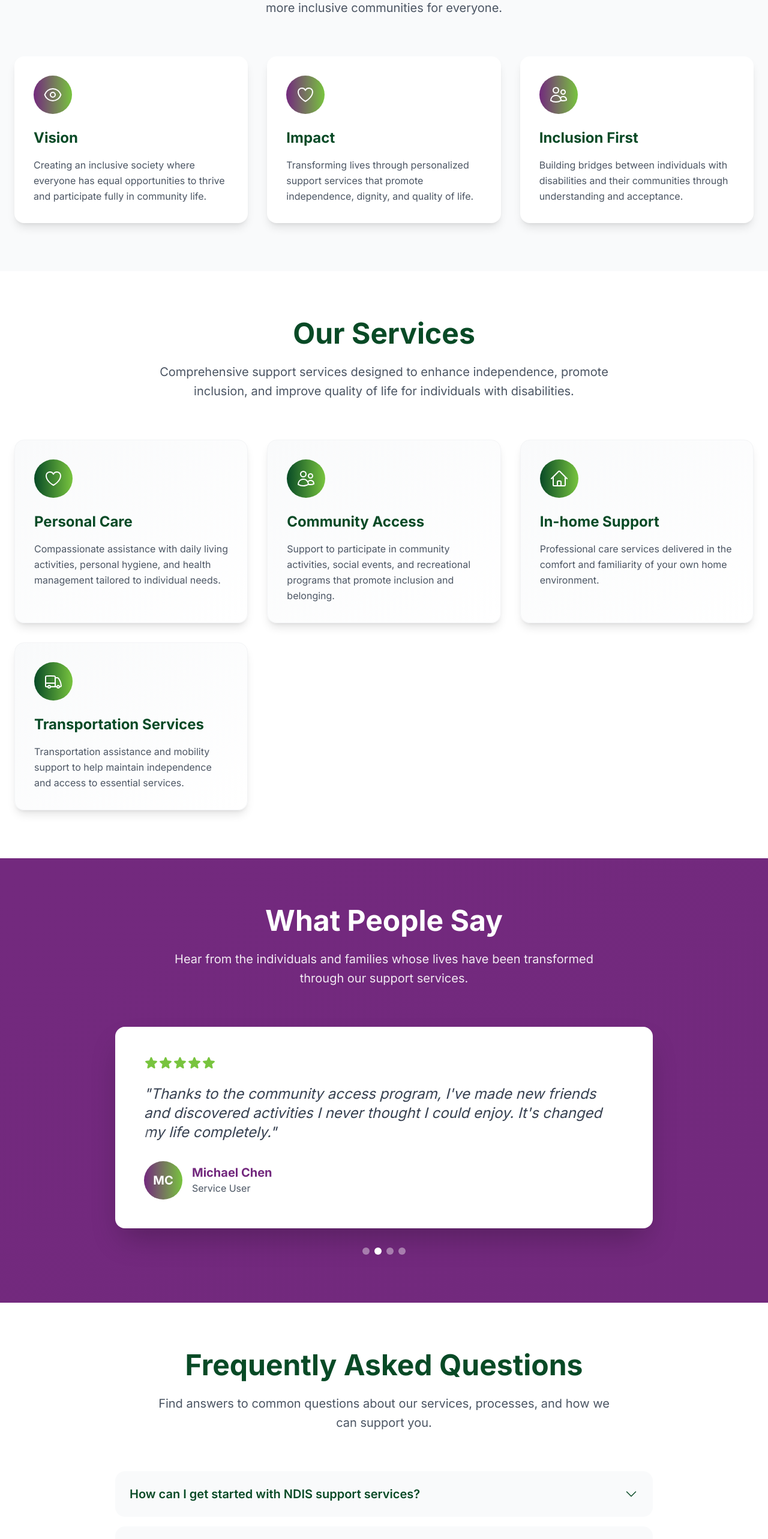
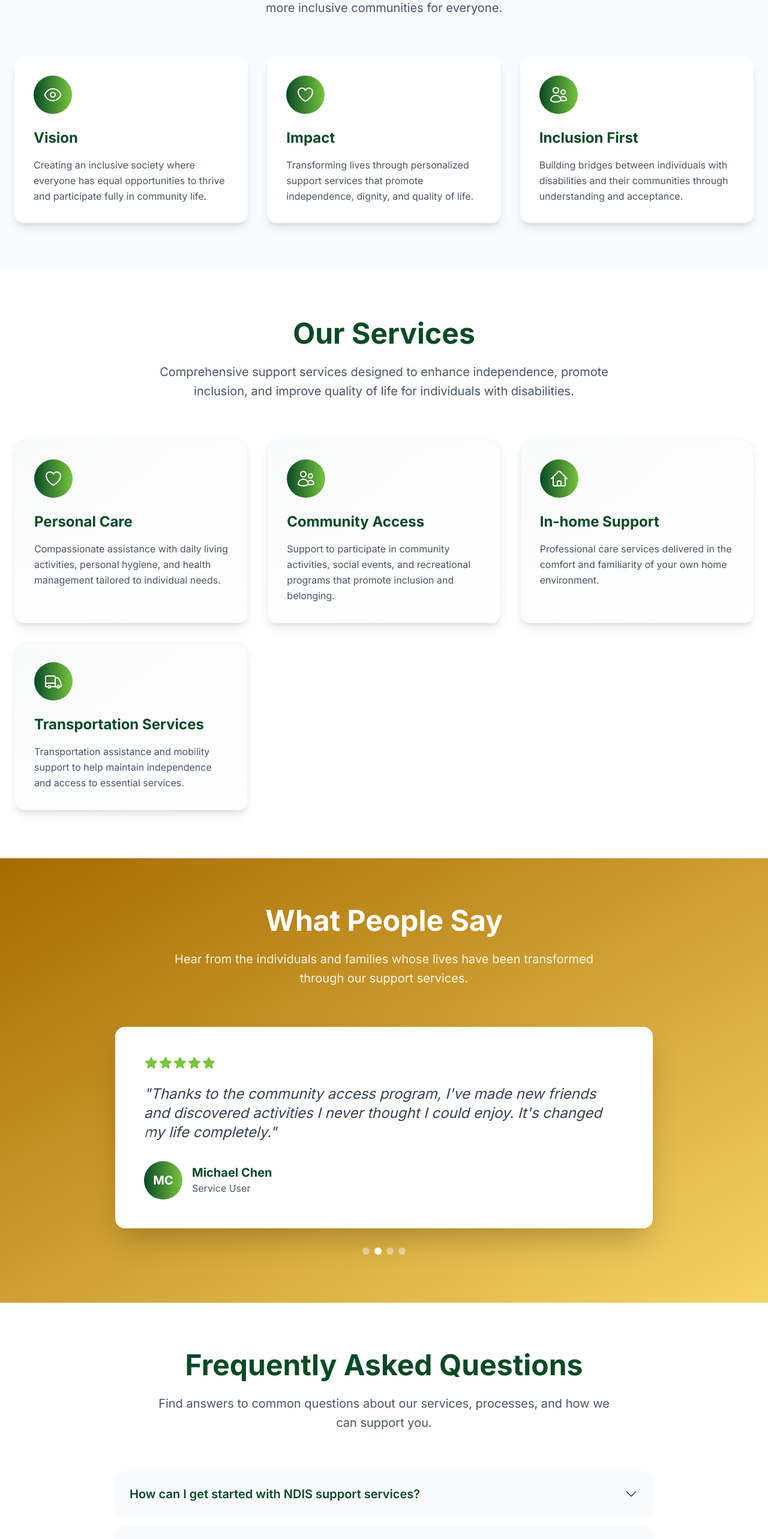
Before and after one commit to kartik-singhhh03/Sunrise-Healthcare, a React (Vite) app: page / in a window 1280 px wide. Shown: the part 1020-3586 px from the top of the page at 60% size. Built offline with nearby package versions, Linux system fonts and the light colour scheme.

Commit message:
Updated project files

```diff
--- a/src/components/About.tsx
+++ b/src/components/About.tsx
@@ -56,7 +56,7 @@ const About = () => {
               whileHover={{ y: -10, scale: 1.02 }}
               className="bg-white rounded-2xl p-8 shadow-lg hover:shadow-2xl transition-all duration-300"
             >
-              <div className="w-16 h-16 bg-gradient-to-r from-[#73297E] to-[#78C43E] rounded-full flex items-center justify-center mb-6">
+              <div className="w-16 h-16 bg-gradient-to-r from-[#084A26] to-[#78C43E] rounded-full flex items-center justify-center mb-6">
                 <card.icon className="w-8 h-8 text-white" />
               </div>
               <h3 className="text-2xl font-bold text-[#084A26] mb-4">{card.title}</h3>
--- a/src/components/Footer.tsx
+++ b/src/components/Footer.tsx
@@ -32,7 +32,7 @@ const Footer = () => {
   ];
 
   return (
-    <footer className="bg-gradient-to-br from-[#084A26] to-[#72297D] text-white">
+    <footer className="bg-gradient-to-br from-[#78C43E] to-[#084A26] text-white">
       <div className="container mx-auto px-6 py-16">
         <motion.div
           ref={ref}
--- a/src/components/GetInvolved.tsx
+++ b/src/components/GetInvolved.tsx
@@ -31,7 +31,7 @@ const GetInvolved = () => {
   ];
 
   return (
-    <section className="py-20 bg-gradient-to-br from-[#78C43E] to-[#73297E]">
+    <section className="py-20 bg-gradient-to-br from-[#78C43E] to-[#084A26]">
       <div className="container mx-auto px-6">
         <motion.div
           ref={ref}
@@ -60,14 +60,14 @@ const GetInvolved = () => {
               className="bg-white/10 backdrop-blur-sm rounded-2xl p-8 text-center hover:bg-white/20 transition-all duration-300"
             >
               <div className="w-16 h-16 bg-white rounded-full flex items-center justify-center mx-auto mb-6">
-                <opportunity.icon className="w-8 h-8 text-[#73297E]" />
+                <opportunity.icon className="w-8 h-8 text-[#084A26]" />
               </div>
               <h3 className="text-2xl font-bold text-white mb-4">{opportunity.title}</h3>
               <p className="text-white/90 mb-6 leading-relaxed">{opportunity.description}</p>
               <motion.button
                 whileHover={{ scale: 1.05 }}
                 whileTap={{ scale: 0.95 }}
-                className="bg-white text-[#73297E] px-6 py-3 rounded-full font-semibold hover:shadow-lg transition-all duration-200"
+                className="bg-white text-[#084A26] px-6 py-3 rounded-full font-semibold hover:shadow-lg transition-all duration-200"
               >
                 {opportunity.action}
               </motion.button>
@@ -87,7 +87,7 @@ const GetInvolved = () => {
           <motion.button
             whileHover={{ scale: 1.05, y: -2 }}
             whileTap={{ scale: 0.95 }}
-            className="bg-white text-[#73297E] px-8 py-4 rounded-full font-semibold text-lg hover:shadow-2xl transition-all duration-300"
+            className="bg-white text-[#084A26] px-8 py-4 rounded-full font-semibold text-lg hover:shadow-2xl transition-all duration-300"
           >
             Contact Us Today
           </motion.button>
--- a/src/components/Header.tsx
+++ b/src/components/Header.tsx
@@ -51,7 +51,7 @@ const Header = () => {
                 whileHover={{ y: -2 }}
                 className={`font-medium transition-colors duration-200 ${
                   isScrolled
-                    ? 'text-gray-700 hover:text-[#73297E]'
+                    ? 'text-gray-700 hover:text-[#084A26]'
                     : 'text-white hover:text-[#78C43E]'
                 }`}
               >
@@ -91,13 +91,13 @@ const Header = () => {
               <a
                 key={item.name}
                 href={item.href}
-                className="block py-2 text-gray-700 hover:text-[#73297E] transition-colors"
+                className="block py-2 text-gray-700 hover:text-[#084A26] transition-colors"
                 onClick={() => setIsMobileMenuOpen(false)}
               >
                 {item.name}
               </a>
             ))}
-            <button className="w-full mt-4 bg-gradient-to-r from-[#73297E] to-[#72297D] text-white py-2 rounded-full font-medium">
+            <button className="w-full mt-4 bg-gradient-to-r from-[#084A26] to-[#72297D] text-white py-2 rounded-full font-medium">
               Get Support
             </button>
           </motion.div>
--- a/src/components/Testimonials.tsx
+++ b/src/components/Testimonials.tsx
@@ -61,7 +61,7 @@ const Testimonials = () => {
   };
 
   return (
-    <section className="py-20 bg-gradient-to-br from-[#73297E] to-[#72297D]">
+    <section className="py-20 bg-gradient-to-br from-[#A66B00] to-[#F6D365]">
       <div className="container mx-auto px-6">
         <motion.div
           ref={ref}
@@ -99,11 +99,11 @@ const Testimonials = () => {
               </blockquote>
 
               <div className="flex items-center">
-                <div className="w-16 h-16 bg-gradient-to-r from-[#73297E] to-[#78C43E] rounded-full flex items-center justify-center text-white font-bold text-xl mr-4">
+                <div className="w-16 h-16 bg-gradient-to-r from-[#084A26] to-[#78C43E] rounded-full flex items-center justify-center text-white font-bold text-xl mr-4">
                   {testimonials[currentIndex].avatar}
                 </div>
                 <div>
-                  <h4 className="text-xl font-bold text-[#73297E]">
+                  <h4 className="text-xl font-bold text-[#084A26]">
                     {testimonials[currentIndex].name}
                   </h4>
                   <p className="text-gray-600">{testimonials[currentIndex].role}</p>
--- a/src/index.css
+++ b/src/index.css
@@ -35,7 +35,7 @@ body {
 }
 
 ::-webkit-scrollbar-thumb {
-  background: #73297E;
+  background: #084A26;
   border-radius: 4px;
 }
 
@@ -53,17 +53,17 @@ button:focus,
 input:focus,
 textarea:focus,
 a:focus {
-  outline: 2px solid #73297E;
+  outline: 2px solid #084A26;
   outline-offset: 2px;
 }
 
 /* Custom gradient backgrounds */
 .gradient-bg {
-  background: linear-gradient(135deg, #73297E 0%, #72297D 50%, #BF9DC1 100%);
+  background: linear-gradient(135deg, #084A26 0%, #72297D 50%, #BF9DC1 100%);
 }
 
 .gradient-text {
-  background: linear-gradient(135deg, #73297E 0%, #78C43E 100%);
+  background: linear-gradient(135deg, #084A26 0%, #78C43E 100%);
   -webkit-background-clip: text;
   -webkit-text-fill-color: transparent;
   background-clip: text;
```
